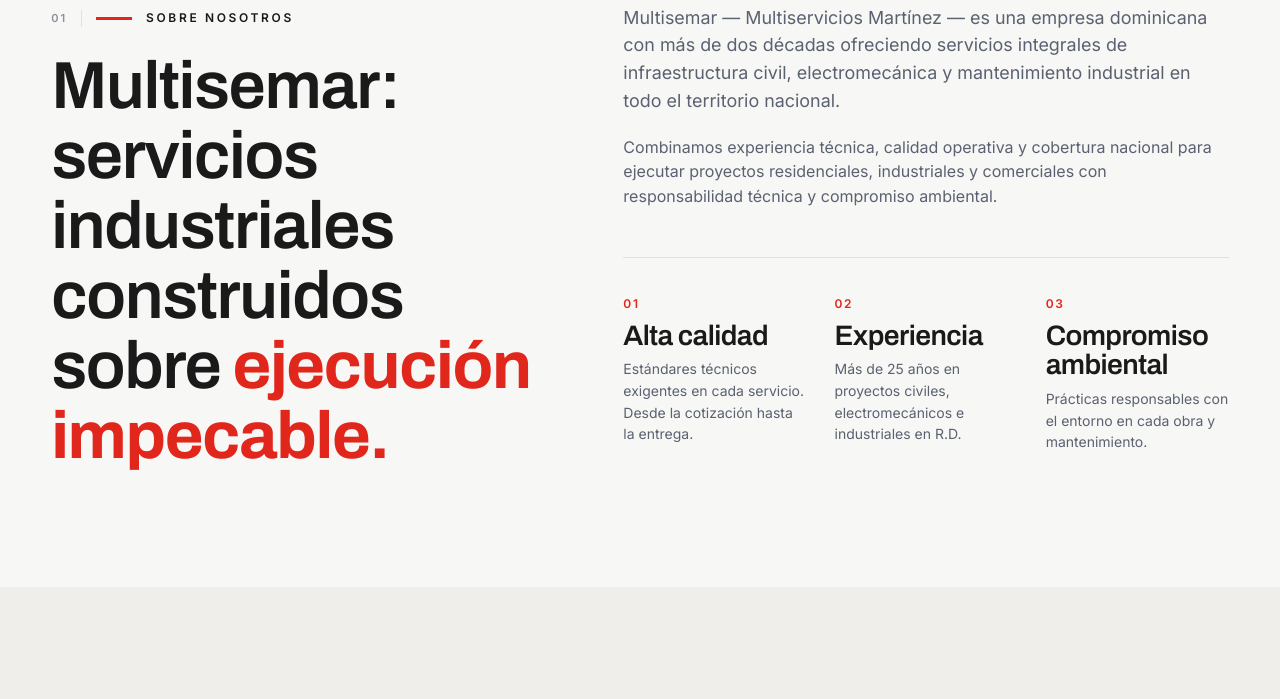
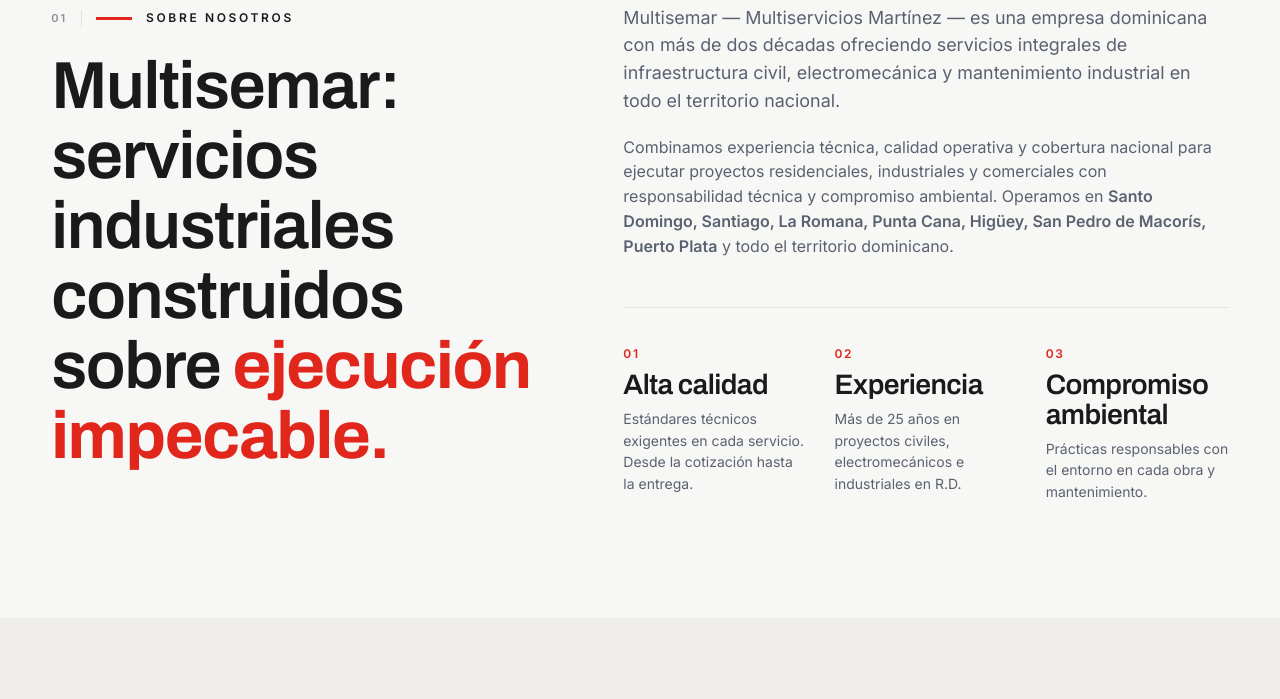
Before and after one commit to ElJosecito/multisemar-web, an Astro site: page / in a window 1280 px wide. Shown: the part 1220-1919 px from the top of the page. Built offline with nearby package versions, Linux system fonts and the light colour scheme; Astro itself is replaced by a stand-in of ours.

Commit message:
feat: update descriptions and area served in metadata for improved SEO and clarity

```diff
--- a/src/layouts/BaseLayout.astro
+++ b/src/layouts/BaseLayout.astro
@@ -5,7 +5,7 @@ import { site } from '../content/site.js';
 
 const {
   title = 'Multisemar — Infraestructura, Electromecánica y Servicios Industriales · República Dominicana',
-  description = 'Más de 25 años entregando infraestructura civil, ingeniería electromecánica y servicios industriales en República Dominicana. Operaciones a nivel nacional desde 1996.',
+  description = 'Más de 25 años entregando infraestructura civil, ingeniería electromecánica y servicios industriales en Santo Domingo, La Romana, Punta Cana, Santiago y todo el territorio dominicano. Multiservicios Martínez desde 1996.',
   active = 'home',
   ogImage = site.seo.defaultOgImage,
   jsonLd = null,
--- a/src/pages/index.astro
+++ b/src/pages/index.astro
@@ -21,10 +21,18 @@ const jsonLd = {
     addressCountry: site.contact.countryCode,
     addressRegion: 'República Dominicana',
   },
-  areaServed: {
-    '@type': 'Country',
-    name: 'República Dominicana',
-  },
+  areaServed: [
+    { '@type': 'Country', name: 'República Dominicana' },
+    { '@type': 'City', name: 'Santo Domingo' },
+    { '@type': 'City', name: 'Santiago de los Caballeros' },
+    { '@type': 'City', name: 'La Romana' },
+    { '@type': 'City', name: 'Punta Cana' },
+    { '@type': 'City', name: 'Higüey' },
+    { '@type': 'City', name: 'San Pedro de Macorís' },
+    { '@type': 'City', name: 'Puerto Plata' },
+    { '@type': 'City', name: 'Bávaro' },
+    { '@type': 'City', name: 'La Vega' },
+  ],
   openingHoursSpecification: [{
     '@type': 'OpeningHoursSpecification',
     dayOfWeek: ['Monday', 'Tuesday', 'Wednesday', 'Thursday', 'Friday'],
@@ -141,7 +149,8 @@ const jsonLd = {
         <p style="margin-top:20px; color: var(--muted);">
           Combinamos experiencia técnica, calidad operativa y cobertura nacional para ejecutar
           proyectos residenciales, industriales y comerciales con responsabilidad técnica y compromiso
-          ambiental.
+          ambiental. Operamos en <strong>Santo Domingo, Santiago, La Romana, Punta Cana, Higüey,
+          San Pedro de Macorís, Puerto Plata</strong> y todo el territorio dominicano.
         </p>
         <div class="about__pillars">
           <div><span class="pillar__num">01</span><h4 class="h-3">Alta calidad</h4><p>Estándares técnicos exigentes en cada servicio. Desde la cotización hasta la entrega.</p></div>
@@ -411,7 +420,7 @@ const jsonLd = {
         </h2>
         <p class="lede" style="margin-top: 28px; max-width: 56ch;">
           Hable con nuestro equipo hoy y reciba una propuesta profesional adaptada a sus necesidades.
-          Cobertura a nivel nacional en República Dominicana.
+          Atendemos proyectos en Santo Domingo, La Romana, Punta Cana, Santiago y todo el territorio dominicano.
         </p>
         <div style="display:flex; flex-wrap:wrap; gap:14px; margin-top: 40px;">
           <a href="#cotizar" class="btn btn-red">Solicitar Cotización <span class="arrow">→</span></a>
@@ -486,7 +495,7 @@ const jsonLd = {
         <div class="ct-info__row">
           <span class="ct-info__lbl">Cobertura</span>
           <span class="ct-info__val">República Dominicana</span>
-          <span class="ct-info__sub">Servicios a nivel nacional</span>
+          <span class="ct-info__sub">Santo Domingo · Santiago · La Romana · Punta Cana · Higüey · San Pedro de Macorís · Puerto Plata · y todo el territorio nacional</span>
         </div>
       </aside>
     </div>
--- a/src/pages/projects.astro
+++ b/src/pages/projects.astro
@@ -3,7 +3,7 @@ import BaseLayout from '../layouts/BaseLayout.astro';
 ---
 <BaseLayout
   title="Proyectos — Multisemar"
-  description="Proyectos seleccionados de construcción industrial, instalaciones electromecánicas, refrigeración, generadores y reparaciones estructurales."
+  description="Proyectos Multisemar: construcción industrial, instalaciones electromecánicas, refrigeración, generadores y reparaciones estructurales en La Romana, Santo Domingo, Punta Cana y todo R.D."
   active="projects"
 >
 
--- a/src/pages/services.astro
+++ b/src/pages/services.astro
@@ -3,7 +3,7 @@ import BaseLayout from '../layouts/BaseLayout.astro';
 ---
 <BaseLayout
   title="Servicios — Multisemar · Multiservicios Martínez"
-  description="Catálogo completo de servicios Multisemar: infraestructura civil, ingeniería electromecánica y servicios industriales en República Dominicana."
+  description="Catálogo completo de servicios Multisemar: infraestructura civil, ingeniería electromecánica, refrigeración, generadores y servicios industriales. Atendemos Santo Domingo, La Romana, Punta Cana, Santiago y todo R.D."
   active="services"
 >
 
```
